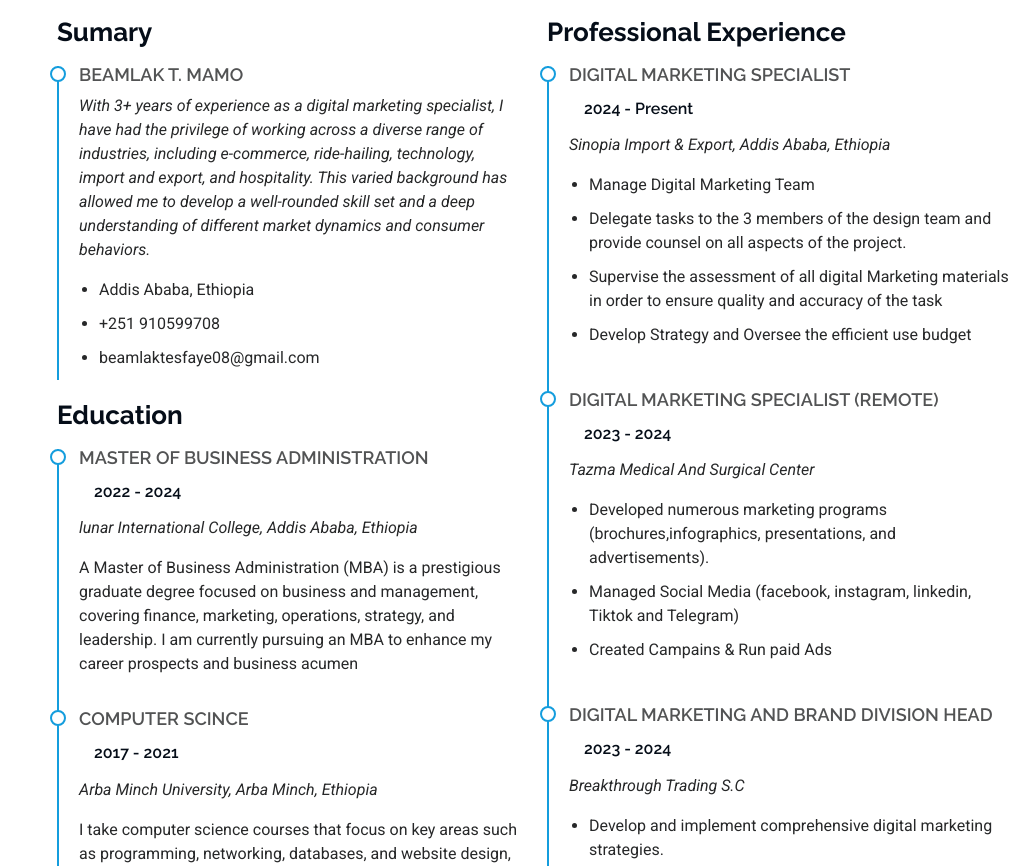
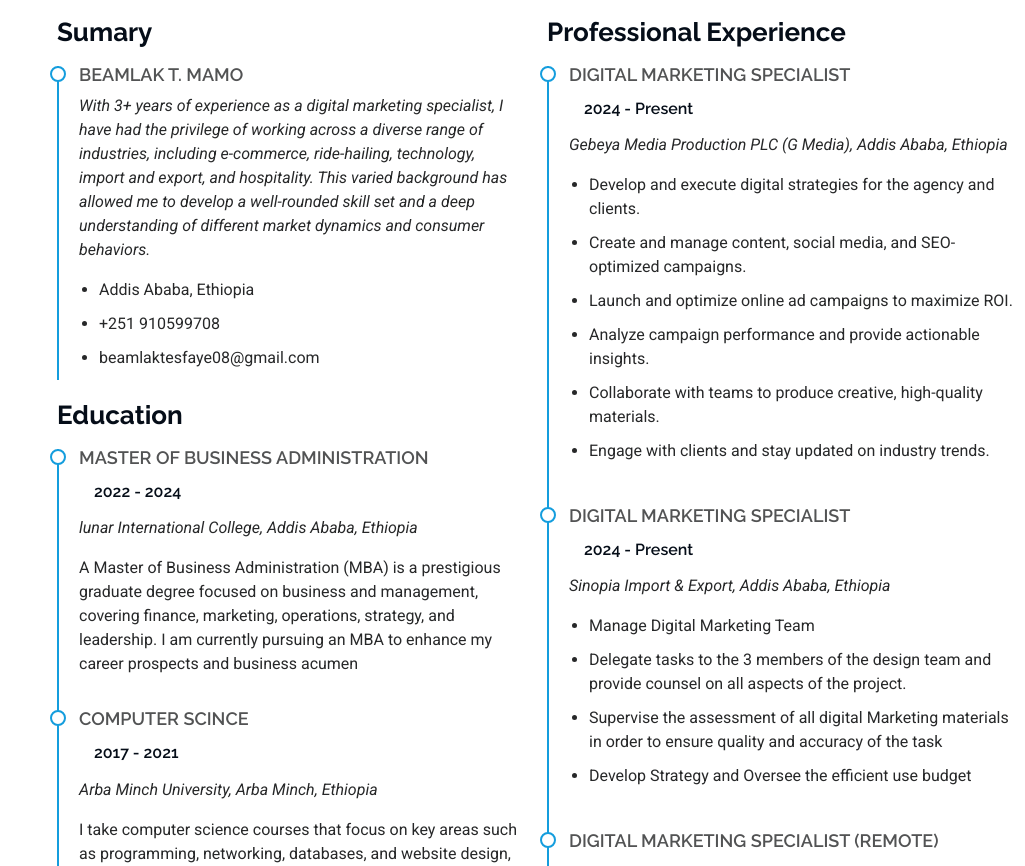
Before and after one commit to beamlaktes/beamlaktes.github.io, a plain HTML site: page index.html in a window 1280 px wide. Shown: the part 2601-3467 px from the top of the page, without its empty margins (255-1280 px from the left). Drawn offline with Linux system fonts and the light colour scheme.

Commit message:
update resume

```diff
--- a/index.html
+++ b/index.html
@@ -337,6 +337,19 @@
 
           <div class="col-lg-6" data-aos="fade-up" data-aos-delay="200">
             <h3 class="resume-title">Professional Experience</h3>
+            <div class="resume-item">
+              <h4>Digital marketing specialist</h4>
+              <h5>2024 - Present</h5>
+              <p><em>Gebeya Media Production PLC (G Media), Addis Ababa, Ethiopia </em></p>
+              <ul>
+                <li>Develop and execute digital strategies for the agency and clients.</li>
+                <li>Create and manage content, social media, and SEO-optimized campaigns. </li>
+                <li>Launch and optimize online ad campaigns to maximize ROI.</li>
+                <li>Analyze campaign performance and provide actionable insights.</li>
+                <li>Collaborate with teams to produce creative, high-quality materials.</li>
+                <li>Engage with clients and stay updated on industry trends.</li>
+              </ul>
+            </div><!-- Edn Resume Item -->
             <div class="resume-item">
               <h4>Digital marketing specialist</h4>
               <h5>2024 - Present</h5>
```
